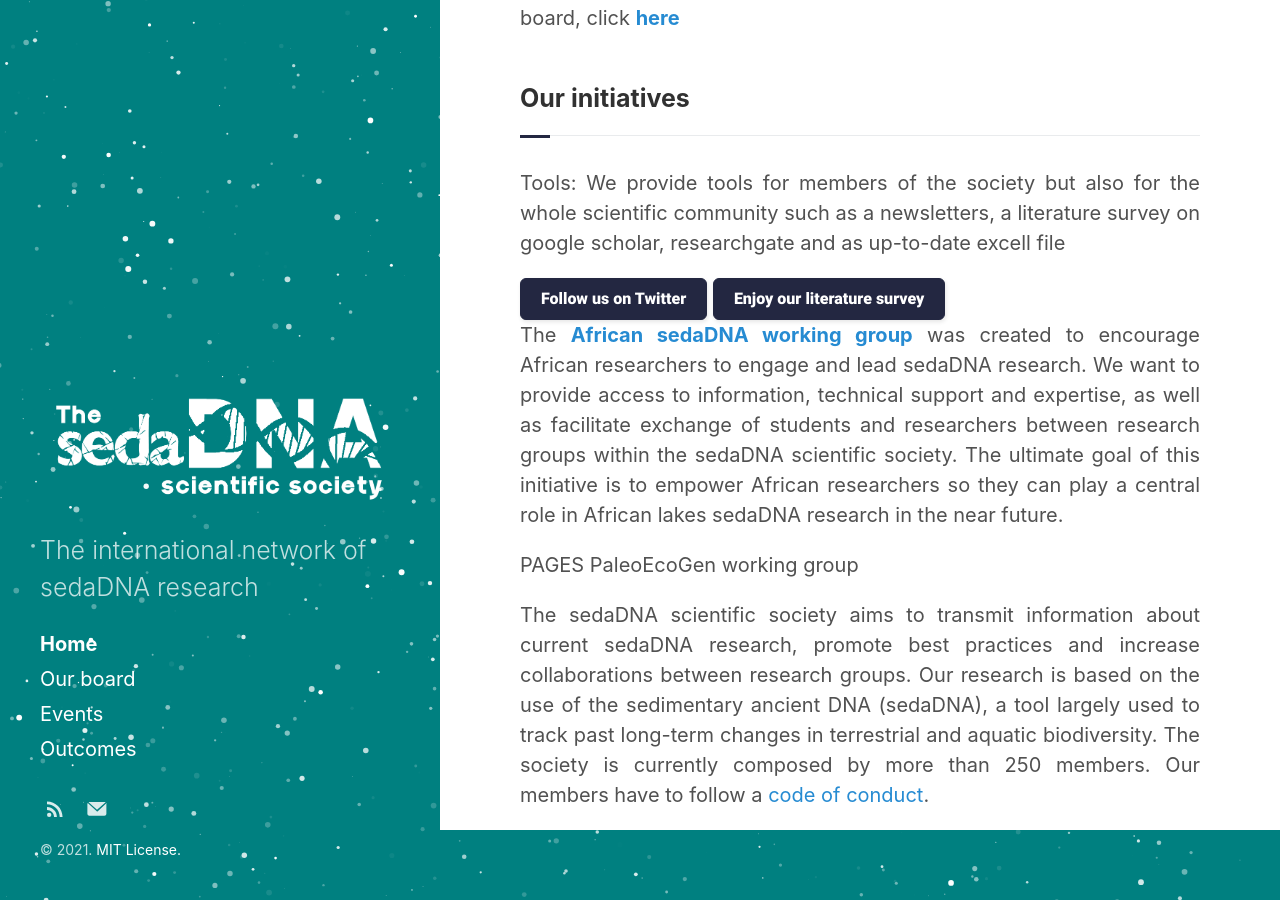
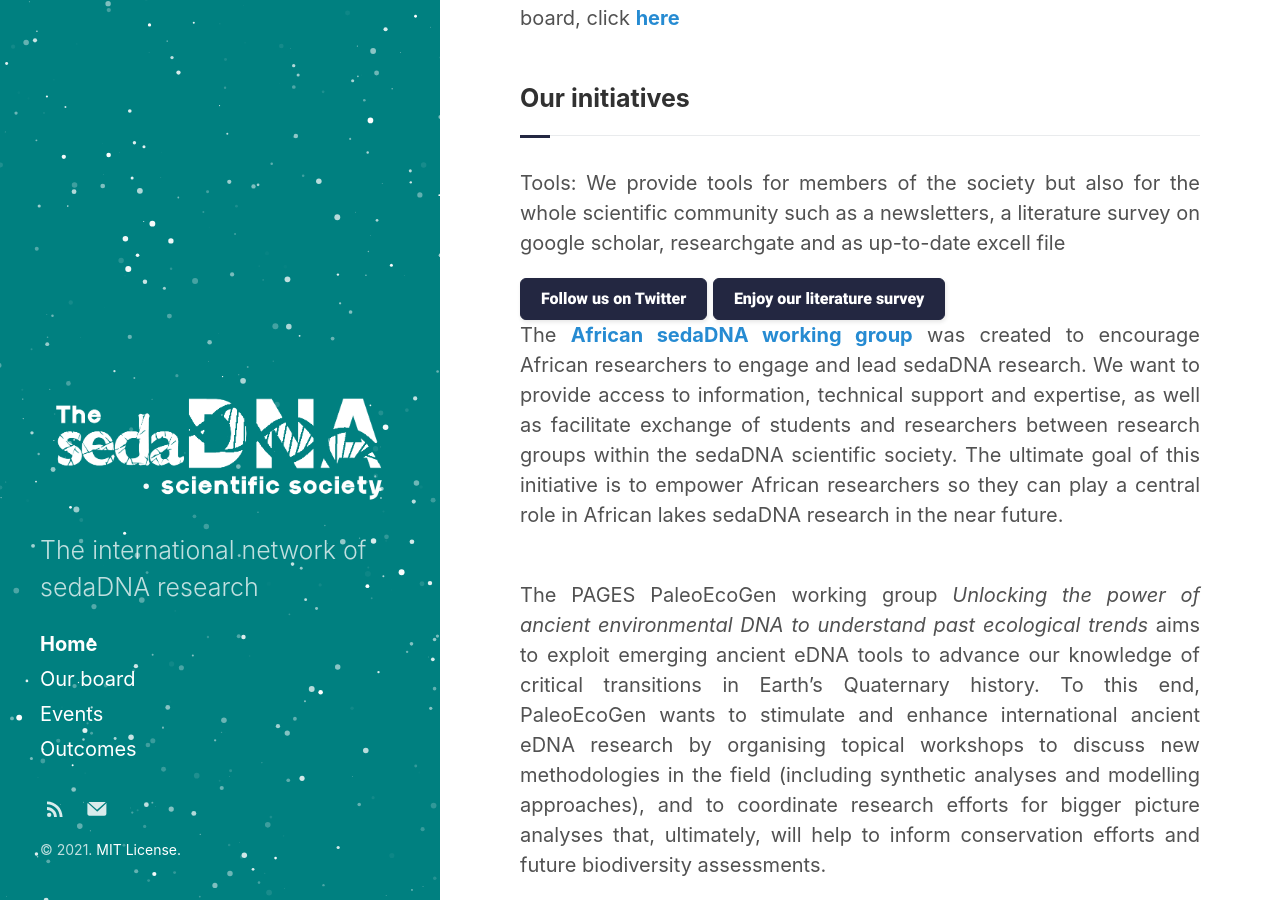
Before and after one commit to sedadna/sedadna.github.io, a Jekyll site: the page built from index.html, in a window 1280 px wide and 900 px high, scrolled down 1007 px. Built offline with Jekyll 4.4.1, drawn with Linux system fonts in a browser that asks for light colours; the list of posts is cut into pages by our own code.

Commit message:
Update index.html

```diff
--- a/_layouts/index.html
+++ b/_layouts/index.html
@@ -83,20 +83,13 @@
 <p>To discover our advisory board and read more about the organizing board, click <a href="/category/5-ourboard.html"><b>here</b></a></p>
 </div>
 
-
-
-
 <div class="intro">
 <h3 class="section-title underline">Our initiatives</h3>
 <p> Tools:  We provide tools for members of the society but also for the whole scientific community such as a newsletters, a literature survey on google scholar, researchgate and as up-to-date excell file</p>
 <button class="button-join" role="button" onclick="window.open('https://twitter.com/SedimentaryDNA?lang=en','_blank')" type="button">Follow us on Twitter</button>
 <button class="button-join" role="button" onclick="window.open('https://scholar.google.fr/citations?user=90ytJ14AAAAJ&hl=fr','_blank')" type="button">Enjoy our literature survey</button>
-
-<div class="intro">
+<br>
 <p> The <a href="/category/3-code.html" target="_blank"><b>African sedaDNA working group</b></a> was created to encourage African researchers to engage and lead sedaDNA research. We want to provide access to information, technical support and expertise, as well as facilitate exchange of students and researchers between research groups within the sedaDNA scientific society. The ultimate goal of this initiative is to empower African researchers so they can play a central role in African lakes sedaDNA research in the near future.</p>
-<p> PAGES PaleoEcoGen working group</p>
+<br>
+<p> The PAGES PaleoEcoGen working group <i>Unlocking the power of ancient environmental DNA to understand past ecological trends</i> aims to exploit emerging ancient eDNA tools to advance our knowledge of critical transitions in Earth’s Quaternary history. To this end, PaleoEcoGen wants to stimulate and enhance international ancient eDNA research by organising topical workshops to discuss new methodologies in the field (including synthetic analyses and modelling approaches), and to coordinate research efforts for bigger picture analyses that, ultimately, will help to inform conservation efforts and future biodiversity assessments.</p>
 </div>
-
-<div class="intro">
-<p>The sedaDNA scientific society aims to transmit information about current sedaDNA research, promote best practices and increase collaborations between research groups. Our research is based on the use of the sedimentary ancient DNA (sedaDNA), a tool largely used to track past long-term changes in terrestrial and aquatic biodiversity.  The society is currently composed by more than 250 members. Our members have to follow a <a href="/category/3-code.html" target="_blank">code of conduct</a>.</p>
-</div>
```
